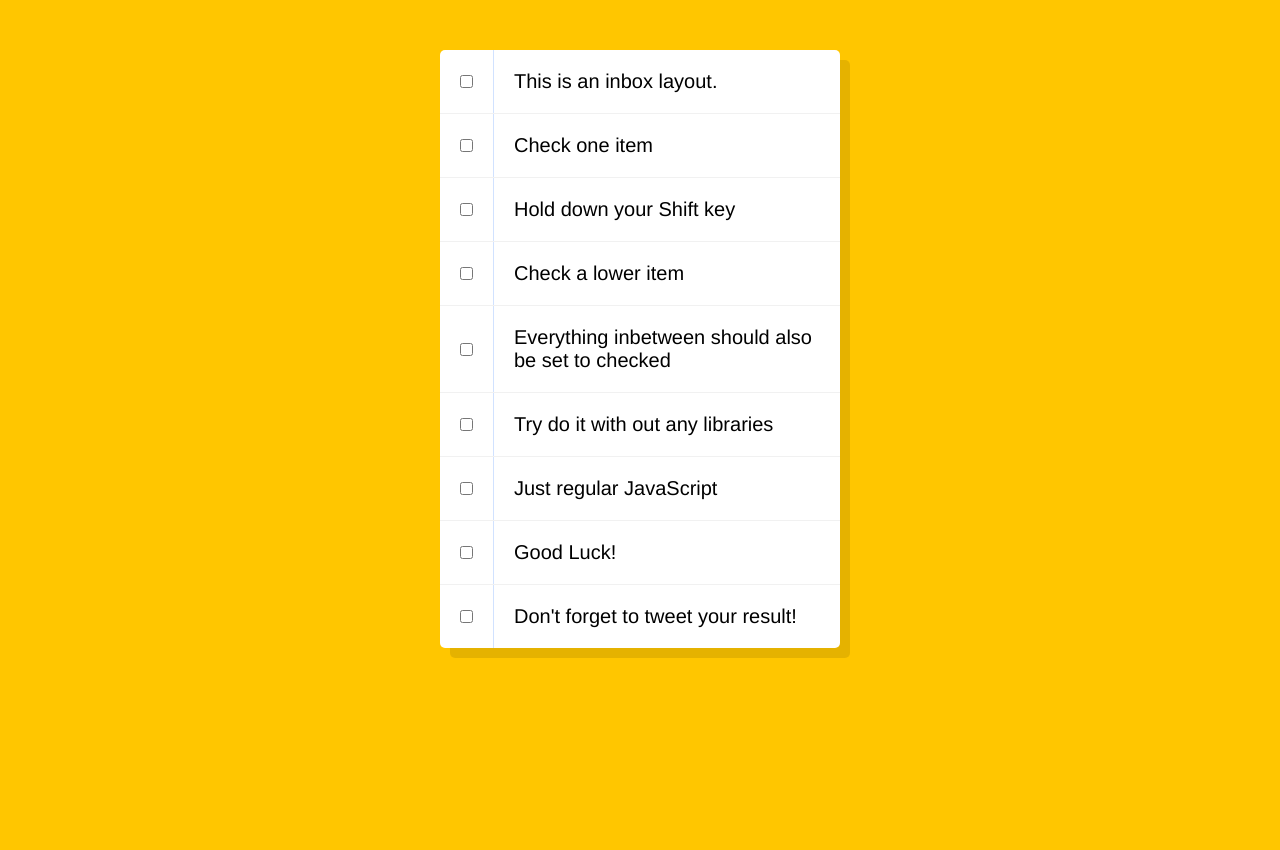
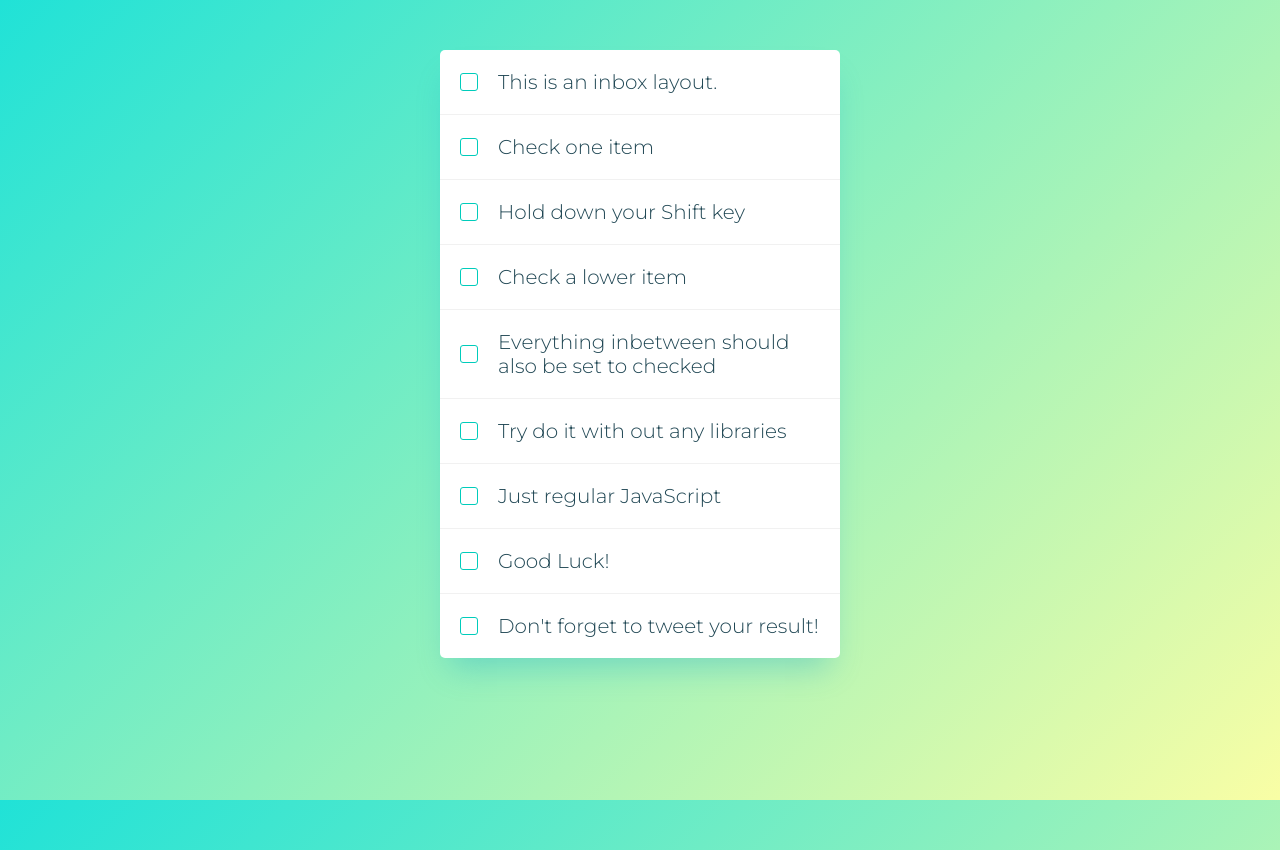
Before and after one commit to zremboldt/JavaScript-30_My-Progress, a plain HTML site: page 010_Hold shift to check multiple boxes/index.html in a window 1280 px wide. Before the commit the page ends 800 px from the top, so only its background shows below. Drawn offline with Linux system fonts and the light colour scheme.

Commit message:
Customized styling

```diff
--- a/010_Hold shift to check multiple boxes/index.html
+++ b/010_Hold shift to check multiple boxes/index.html
@@ -9,135 +9,99 @@
 <head>
   <meta charset="UTF-8">
   <title>Hold Shift to Check Multiple Checkboxes</title>
+  <link href="https://fonts.googleapis.com/css?family=Montserrat:300" rel="stylesheet">
+  <link rel="stylesheet" href="styles.css">
 </head>
 <body>
 
 
 
-
-<style>
-  html {
-    font-family: sans-serif;
-    background:#ffc600;
-  }
-
-  .inbox {
-    max-width:400px;
-    margin:50px auto;
-    background:white;
-    border-radius:5px;
-    box-shadow:10px 10px 0 rgba(0,0,0,0.1);
-    user-select: none;
-  }
-
-  .item {
-    display:flex;
-    align-items:center;
-    border-bottom: 1px solid #F1F1F1;
-  }
-
-  .item:last-child {
-    border-bottom:0;
-  }
-
-  /* input {
-    visibility: hidden;
-  } */
-
-  input:checked + p {
-    background:#f3f3f3;
-    text-decoration: line-through;
-  }
-
-  input[type="checkbox"] {
-    margin:20px;
-  }
-
-  p {
-    margin:0;
-    padding:20px;
-    transition:background 0.2s;
-    flex:1;
-    font-family:'helvetica neue';
-    font-size: 20px;
-    font-weight: 200;
-    border-left: 1px solid #D1E2FF;
-  }
-</style>
-
-
-
-
-<div class="inbox">
+<div class="checklist">
   <label class="item">
     <input type="checkbox">
+    <div class="animatedCheckbox">
+      <svg width="12px" height="10px" viewBox="0 0 12 10">
+        <polyline points="1.5 6 4.5 9 10.5 1"></polyline>
+      </svg>
+    </div>
     <p>This is an inbox layout.</p>
   </label>
   <label class="item">
     <input type="checkbox">
+    <div class="animatedCheckbox">
+      <svg width="12px" height="10px" viewBox="0 0 12 10">
+        <polyline points="1.5 6 4.5 9 10.5 1"></polyline>
+      </svg>
+    </div>
     <p>Check one item</p>
   </label>
   <label class="item">
     <input type="checkbox">
+    <div class="animatedCheckbox">
+      <svg width="12px" height="10px" viewBox="0 0 12 10">
+        <polyline points="1.5 6 4.5 9 10.5 1"></polyline>
+      </svg>
+    </div>
     <p>Hold down your Shift key</p>
   </label>
   <label class="item">
     <input type="checkbox">
+    <div class="animatedCheckbox">
+      <svg width="12px" height="10px" viewBox="0 0 12 10">
+        <polyline points="1.5 6 4.5 9 10.5 1"></polyline>
+      </svg>
+    </div>
     <p>Check a lower item</p>
   </label>
   <label class="item">
     <input type="checkbox">
+    <div class="animatedCheckbox">
+      <svg width="12px" height="10px" viewBox="0 0 12 10">
+        <polyline points="1.5 6 4.5 9 10.5 1"></polyline>
+      </svg>
+    </div>
     <p>Everything inbetween should also be set to checked</p>
   </label>
   <label class="item">
     <input type="checkbox">
+    <div class="animatedCheckbox">
+      <svg width="12px" height="10px" viewBox="0 0 12 10">
+        <polyline points="1.5 6 4.5 9 10.5 1"></polyline>
+      </svg>
+    </div>
     <p>Try do it with out any libraries</p>
   </label>
   <label class="item">
     <input type="checkbox">
+    <div class="animatedCheckbox">
+      <svg width="12px" height="10px" viewBox="0 0 12 10">
+        <polyline points="1.5 6 4.5 9 10.5 1"></polyline>
+      </svg>
+    </div>
     <p>Just regular JavaScript</p>
   </label>
   <label class="item">
     <input type="checkbox">
+    <div class="animatedCheckbox">
+      <svg width="12px" height="10px" viewBox="0 0 12 10">
+        <polyline points="1.5 6 4.5 9 10.5 1"></polyline>
+      </svg>
+    </div>
     <p>Good Luck!</p>
   </label>
   <label class="item">
     <input type="checkbox">
+    <div class="animatedCheckbox">
+      <svg width="12px" height="10px" viewBox="0 0 12 10">
+        <polyline points="1.5 6 4.5 9 10.5 1"></polyline>
+      </svg>
+    </div>
     <p>Don't forget to tweet your result!</p>
   </label>
 </div>
 
 
 
-
-<script>
-
-  const checkboxes = document.querySelectorAll('.inbox input[type="checkbox"]');
-
-  let mostRecentlyChecked;
-
-  function handleCheck(e) {
-    let inBetween = false;
-    if (e.shiftKey && this.checked) {
-      checkboxes.forEach(checkbox => {
-        console.log(checkbox);
-        if (checkbox === this || checkbox === mostRecentlyChecked) {
-          inBetween = !inBetween;
-          console.log('first / last');
-        }
-        if (inBetween) {
-          checkbox.checked = true;
-        }
-      });
-    }
-    // value of mostRecentlyChecked doesn't change until the interpreter gets to this line.
-    mostRecentlyChecked = this;
-  }
-
-  checkboxes.forEach(checkbox => {
-    checkbox.addEventListener('click', handleCheck);
-  })
-
-</script>
+  <script src="script.js"></script>
 </body>
 </html>
--- /dev/null
+++ b/010_Hold shift to check multiple boxes/script.js
@@ -0,0 +1,25 @@
+const checkboxes = document.querySelectorAll('.checklist input[type="checkbox"]');
+
+let mostRecentlyChecked;
+
+function handleCheck(e) {
+  let inBetween = false;
+  if (e.shiftKey && this.checked) {
+    checkboxes.forEach(checkbox => {
+      console.log(checkbox);
+      if (checkbox === this || checkbox === mostRecentlyChecked) {
+        inBetween = !inBetween;
+        console.log('first / last');
+      }
+      if (inBetween) {
+        checkbox.checked = true;
+      }
+    });
+  }
+  // value of mostRecentlyChecked doesn't change until the interpreter gets to this line.
+  mostRecentlyChecked = this;
+}
+
+checkboxes.forEach(checkbox => {
+  checkbox.addEventListener('click', handleCheck);
+})
--- /dev/null
+++ b/010_Hold shift to check multiple boxes/styles.sass
@@ -0,0 +1,115 @@
+
+$g1: #20E2D7
+$g1Dark: #00CCBB
+$g2: #F9FEA5
+$text: #204754
+
+
+*, *:before, *:after
+  box-sizing: border-box
+
+html, body
+  margin: 0
+  height: 100%
+
+html
+  font-family: sans-serif
+  background-color: #21D4FD
+  background-image: linear-gradient(-225deg, $g1 0%, $g2 100%)
+  background-repeat: no-repeat
+  background-attachment: fixed
+
+  p
+    font-family: 'Montserrat'
+    -webkit-font-smoothing: antialiased
+    -moz-osx-font-smoothing: grayscale
+
+
+.checklist
+  max-width: 400px
+  margin: 50px auto
+  background-color: white
+  border-radius: 5px
+  box-shadow: 0px 20px 30px -10px hsla(195,100%,40%,0.3)
+
+  .item
+    display: flex
+    align-items: center
+    padding: 20px
+    border-bottom: 1px solid #F1F1F1
+    -webkit-user-select: none
+    user-select: none
+    cursor: pointer
+    transition: 0.2s ease-in-out
+
+    &:last-child
+      border-bottom: none
+
+    &:hover
+      background-color: lighten($g2, 10%)
+
+  input[type="checkbox"]
+    display: none
+
+  .animatedCheckbox
+    position: relative
+    width: 18px
+    min-width: 18px
+    height: 18px
+    border-radius: 3px
+    transform: translate3d(0,0,0), scale(1)
+    border: 1px solid $g1Dark
+    transition: all 0.2s ease
+
+    svg
+      position: absolute
+      top: 3px
+      left: 2px
+      fill: none
+      stroke: white
+      stroke-width: 2px
+      stroke-linejoin: round
+      stroke-linecap: round
+      stroke-dasharray: 16px
+      stroke-dashoffset: 16px
+      transition: all 0.3s ease
+      transition-delay: 0.1s
+      transform: translate3d(0,0,0)
+
+    &:before
+        content: ""
+        width: 100%
+        height: 100%
+        background: $g1
+        display: block
+        transform: scale(0)
+        opacity: 1
+        border-radius: 50%
+
+  input:checked ~ .animatedCheckbox
+    background: $g1
+    border-color: $g1
+    animation: wave .4s ease
+
+    svg
+      stroke-dashoffset: 0
+
+    &:before
+      transform: scale(3.5)
+      opacity: 0
+      transition: all .6s ease
+
+
+  p
+    margin: 0 0 0 20px
+    color: $text
+    font-weight: 300
+    font-size: 20px
+    transition: all .2s ease
+
+  // input:checked ~ p
+  //   text-decoration: line-through
+
+@keyframes wave
+  50%
+    transform: scale(0.8)
```
Also changed, not shown: 010_Hold shift to check multiple boxes/styles.css (added).
